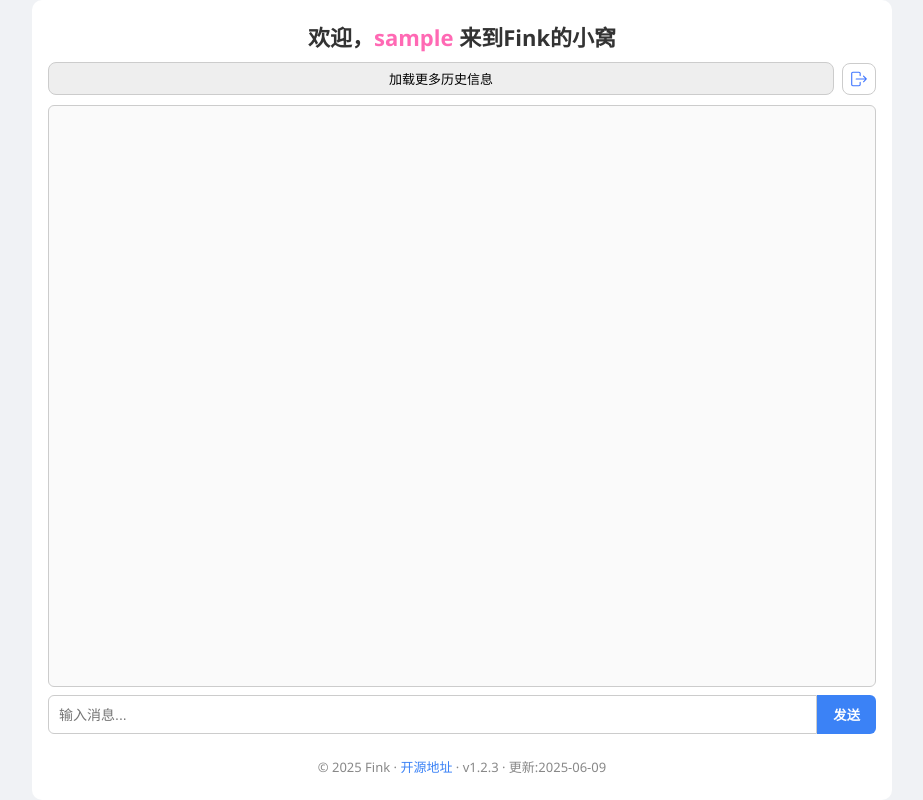
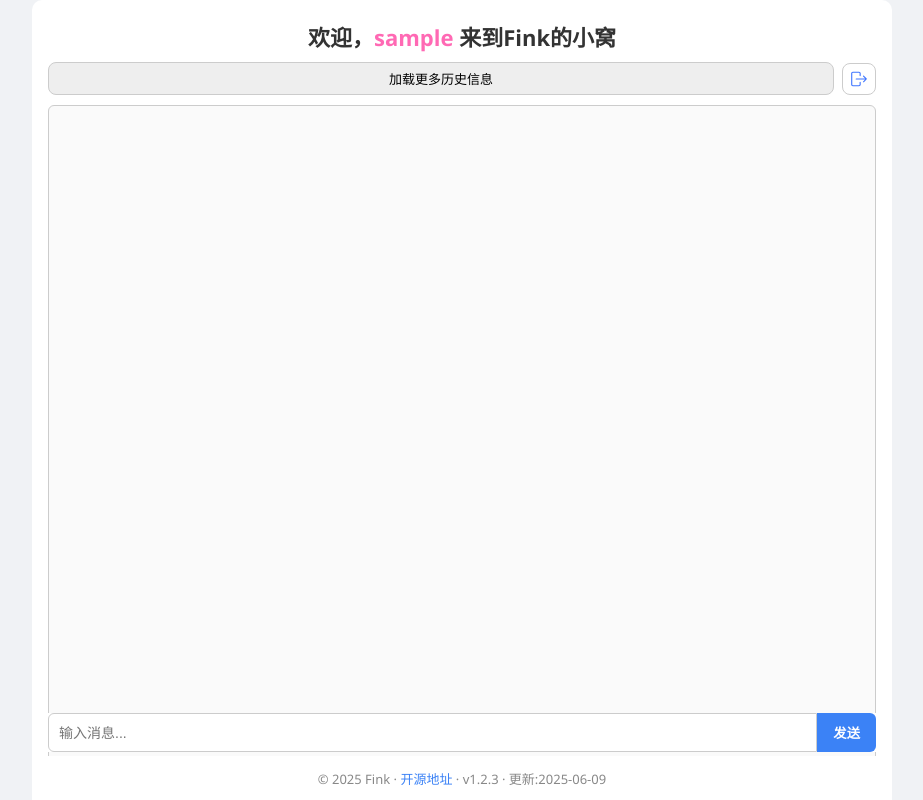
Before and after one commit to finkkk/fink_chat, a Flask app: page /home in a window 1280 px wide. Shown: the whole page, without its empty margins (178-1101 px from the left). Run offline with Flask 3, Linux system fonts and the light colour scheme; the visitor is signed in with stand-in values (Sample User, id 1); some libraries are stand-ins or nearby versions.

Commit message:
美化前端

```diff
--- a/templates/home.html
+++ b/templates/home.html
@@ -44,6 +44,7 @@
         background: white;
         display: flex;
         flex-direction: column;
+        position: relative;
       }
 
       h1 {
@@ -104,7 +105,13 @@
 
       #chat-input {
         display: flex;
-        margin-bottom: 10px;
+        position: absolute;
+        bottom: 48px; /* 留出页脚高度 */
+        left: 0;
+        width: 100%;
+        padding: 0 16px;
+        box-sizing: border-box;
+        background: white;
       }
 
       #chat-input input[type="text"] {
@@ -146,6 +153,7 @@
           flex: 1;
           overflow-y: auto;
           margin-bottom: 8px;
+          padding-bottom: 90px; /* 留出输入框 + 页脚空间 */
         }
       }
 
@@ -163,6 +171,7 @@
       }
 
       #footer {
+        position: absolute;
         bottom: 0;
         left: 0;
         width: 100%;
```
